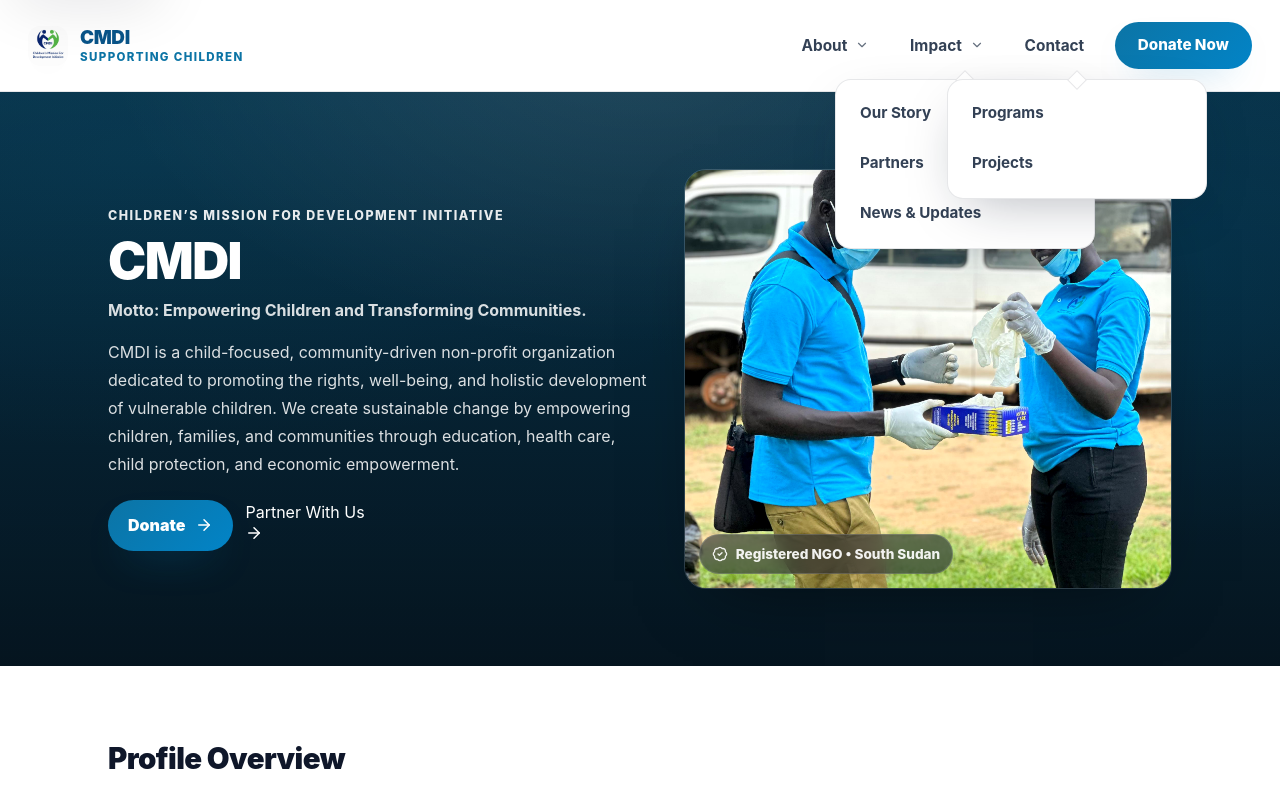
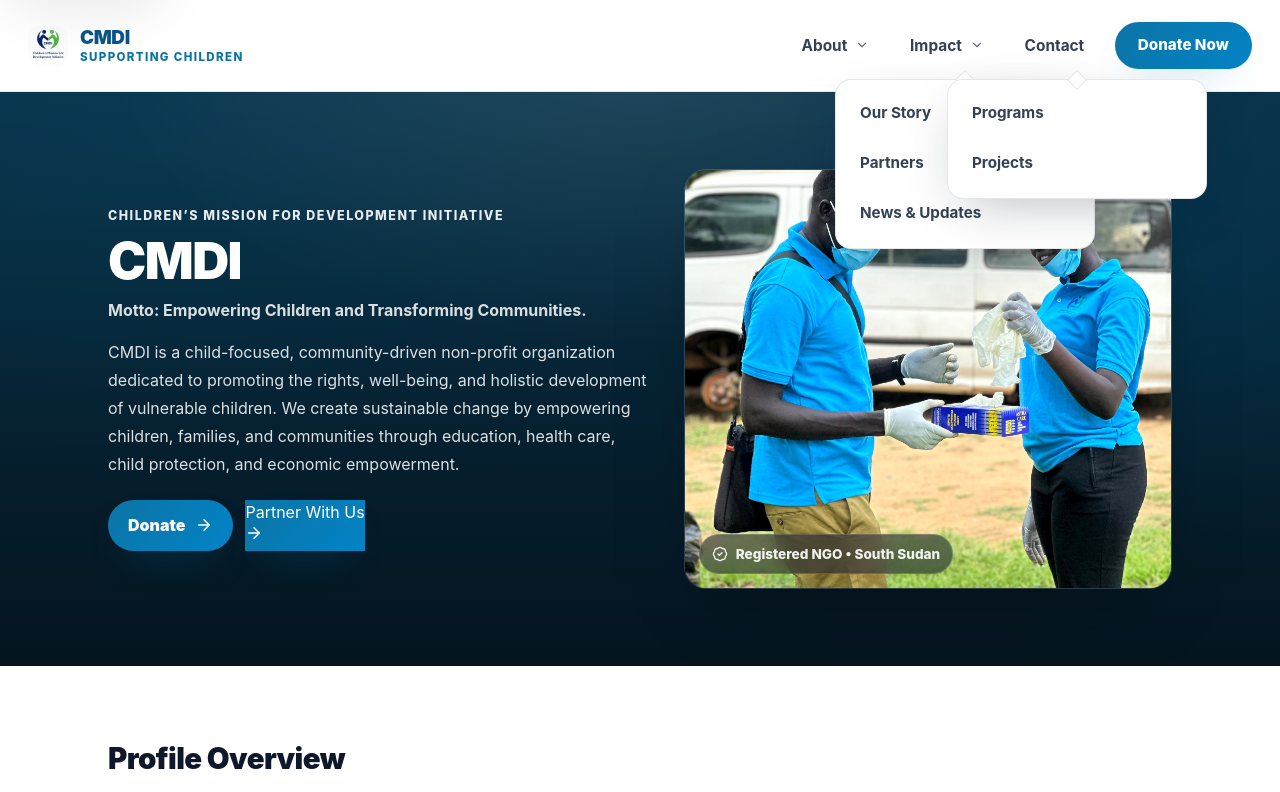
Before and after one commit to Hon-Tap/CMDI, a Next.js app in the folder Frontend/: page /about in a window 1280 px wide. Shown: the top 792 px of the page. Built offline with nearby package versions, Linux system fonts and the light colour scheme.

Commit message:
Fix programs page JSX parse error

```diff
--- a/Frontend/app/about/about.module.css
+++ b/Frontend/app/about/about.module.css
@@ -222,7 +222,7 @@
   transition: transform 200ms ease, box-shadow 200ms ease, background 200ms ease, border-color 200ms ease;
 }
 
-.btnPrimary {
+.btnPrimary, .ctaSecondaryBtn {
   background: linear-gradient(135deg, var(--accent), var(--accent2));
   color: #fff;
   box-shadow: 0 18px 40px -22px rgba(2, 132, 199, 0.75);
```
